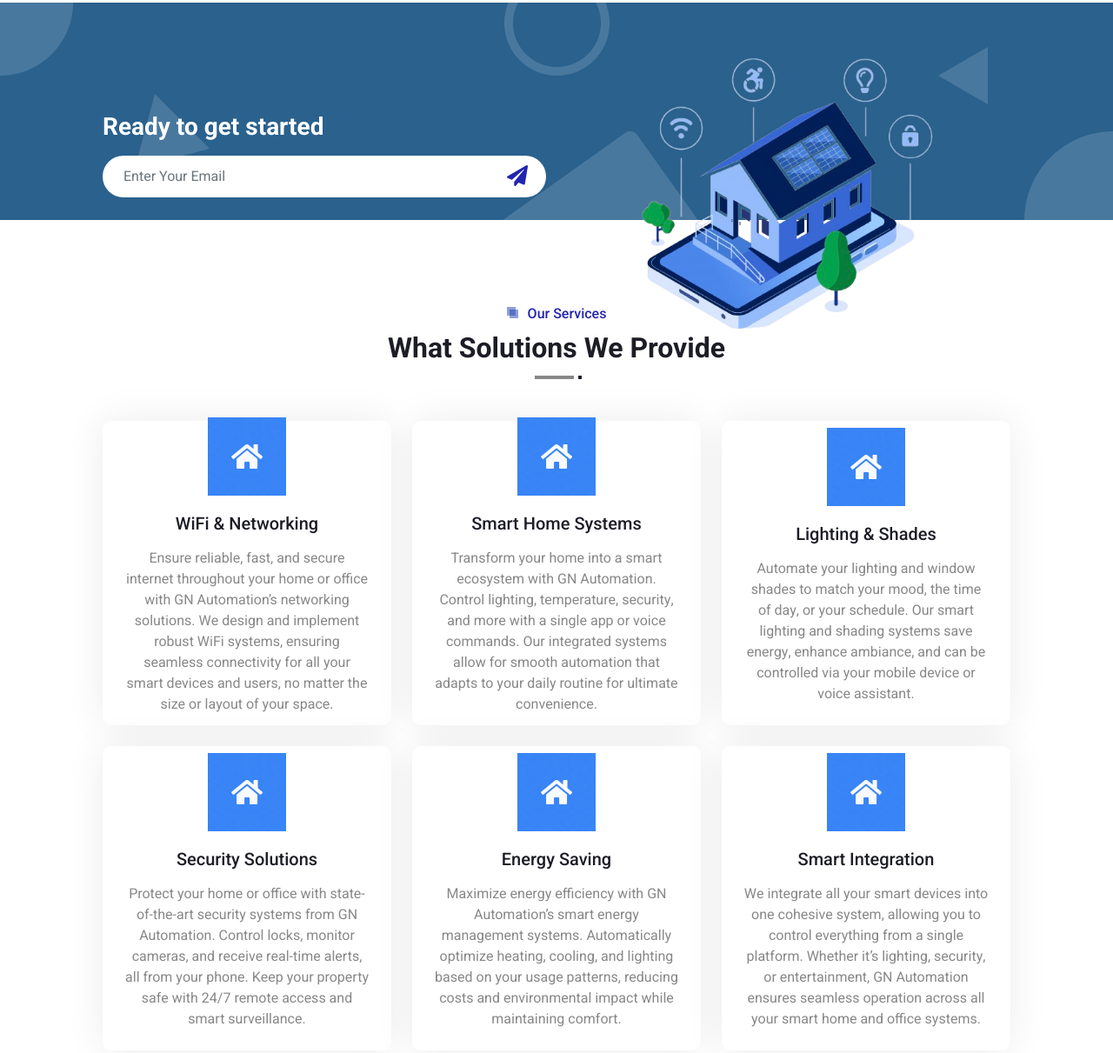
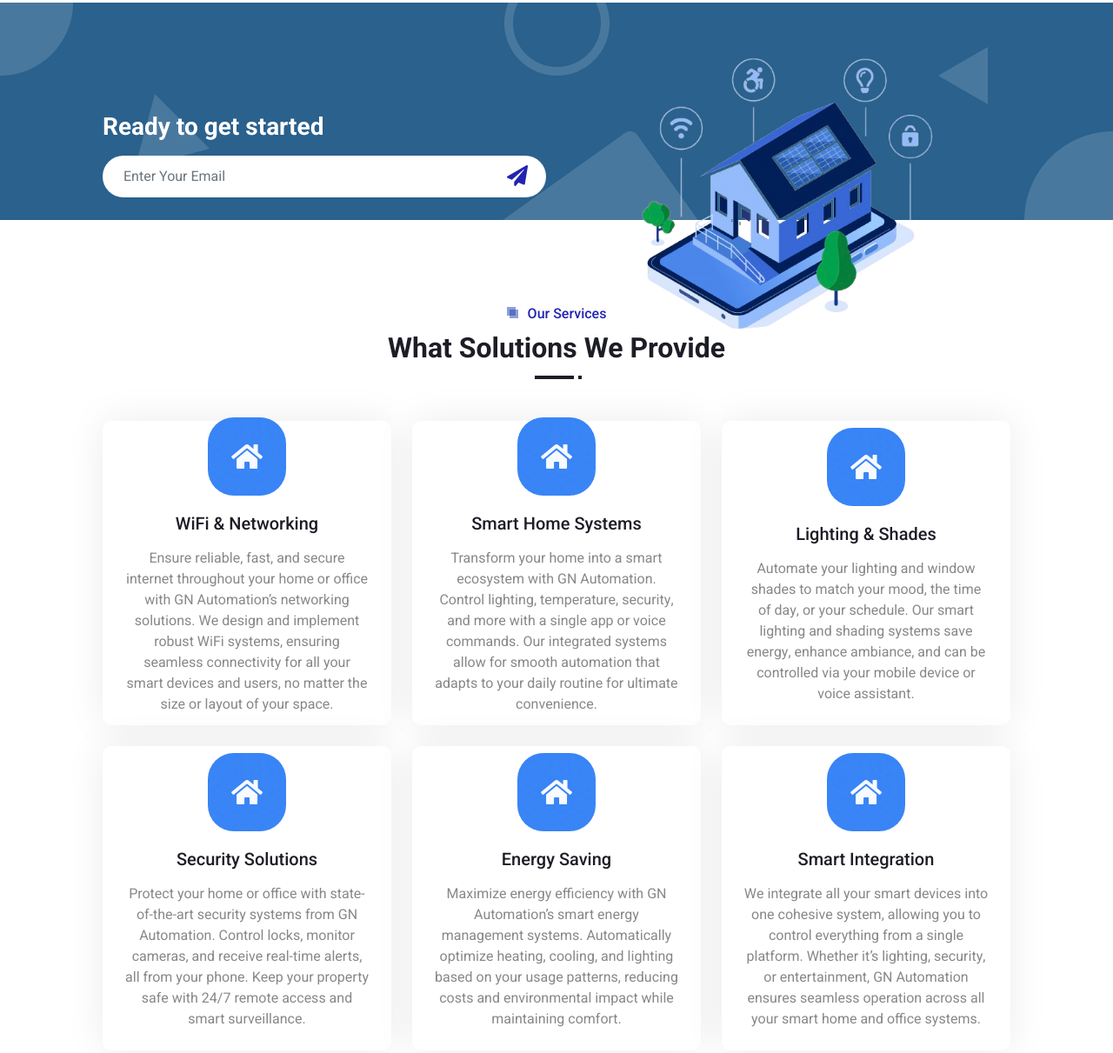
Before and after one commit to ghassan-nemeh/gn, a plain HTML site: page index.html in a window 1280 px wide. Shown: the part 1285-2496 px from the top of the page at 87% size. Drawn offline with nearby package versions, Linux system fonts and the light colour scheme.

Commit message:
Add files via upload

```diff
--- a/css/style.css
+++ b/css/style.css
@@ -207,7 +207,7 @@ h6,
     height: 4px;
     bottom: 0;
     left: 0;
-    background: #888888;
+    background: var(--dark);
 }
 
 .section-title::after {
@@ -269,13 +269,14 @@ h6,
     align-items: center;
     justify-content: center;
     color: var(--light);
+    border-radius: 30px;
     background: url(../img/icon-shape-primary.png) center center no-repeat;
     transition: .5s;
 }
 
 .service-item:hover .service-icon {
     color: var(--primary);
-    background: url(../img/icon-shape-white.png);
+    background: #ffffff;
 }
 
 .service-item h5,
```
